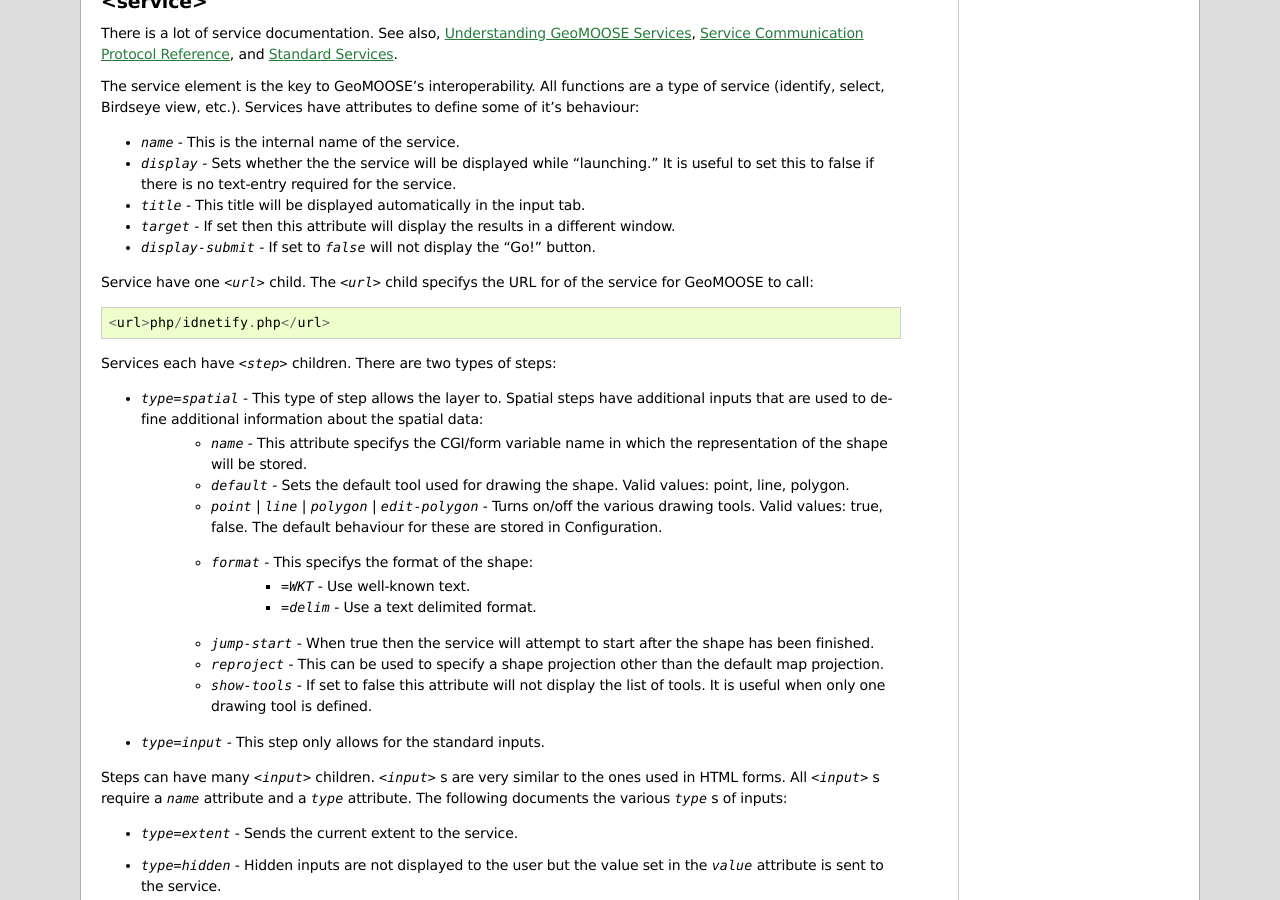
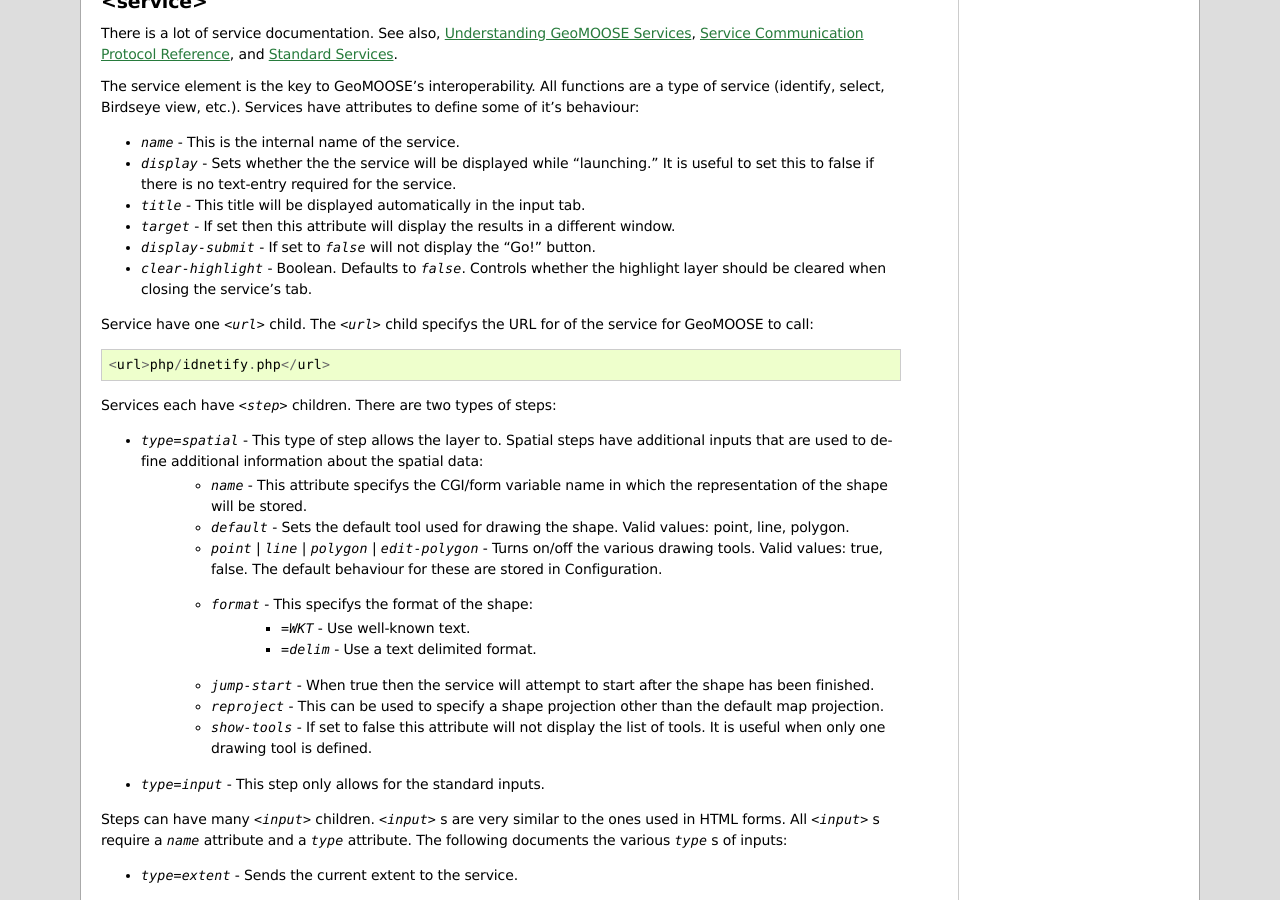
Before and after one commit to geomoose/geomoose-docs, a Sphinx documentation site: the page built from source/docs/mapbook.txt, in a window 1280 px wide and 900 px high, scrolled down 5954 px. Built offline with Sphinx 7.4.7, drawn with Linux system fonts in a browser that asks for light colours.

Commit message:
A doc for a feature, say it is not so! refs: geomoose/geomoose#25

```diff
--- a/source/docs/mapbook.txt
+++ b/source/docs/mapbook.txt
@@ -291,6 +291,7 @@
 * `title` - This title will be displayed automatically in the input tab.
 * `target` - If set then this attribute will display the results in a different window.
 * `display-submit` - If set to `false` will not display the "Go!" button.
+* `clear-highlight` - Boolean. Defaults to `false`. Controls whether the highlight layer should be cleared when closing the service's tab.
 
 Service have one `<url>` child.  The `<url>` child specifys the URL for of the service for GeoMOOSE to call::
 
```
